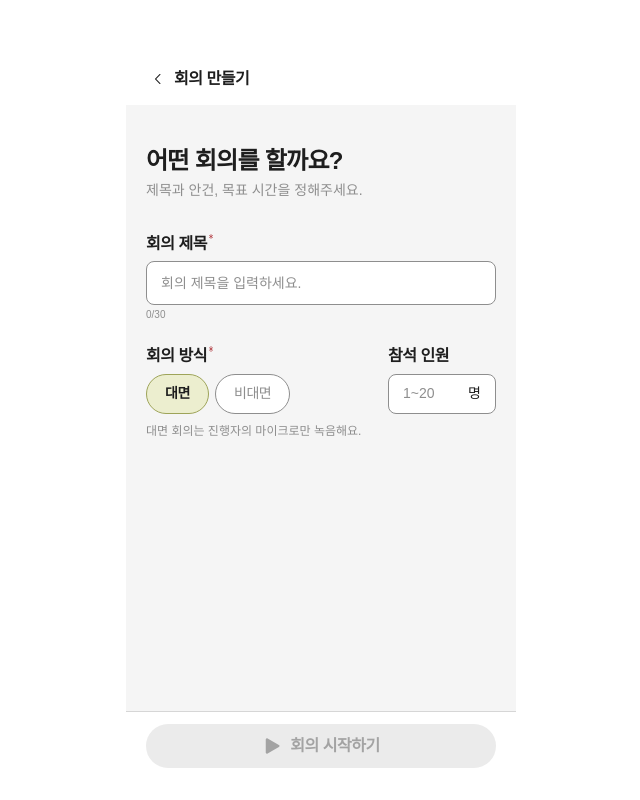
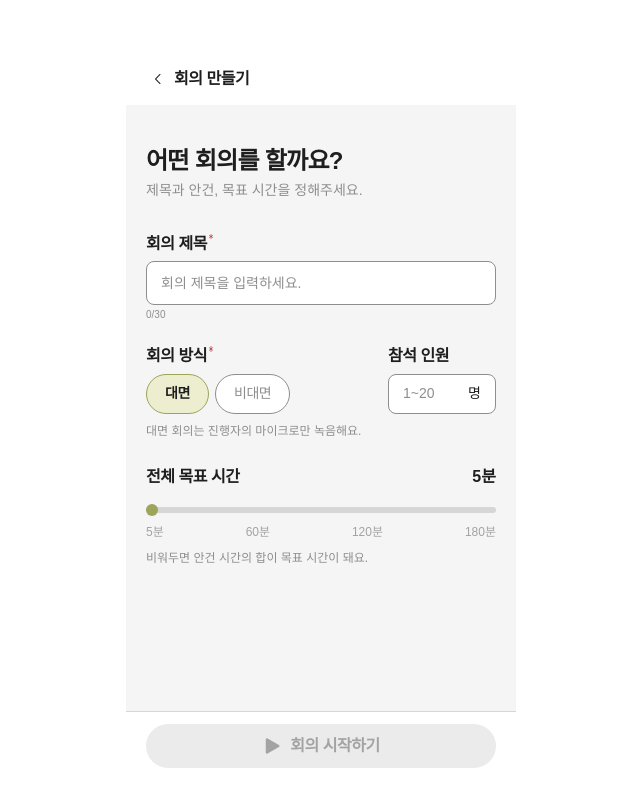
Before and after one commit to kaltoe/frontend, a React app: page /setup in a window 1280 px wide. Shown: the whole page, without its empty margins (319-959 px from the left). Built offline with nearby package versions, Linux system fonts and the light colour scheme; the HTML template or start-up script is replaced by a standard one; a web font is replaced by a local one.

Commit message:
feat: 전체 목표 시간 슬라이더 구현

```diff
--- a/src/pages/before/SetupPage/SetupPage.jsx
+++ b/src/pages/before/SetupPage/SetupPage.jsx
@@ -3,6 +3,7 @@ import { playGray } from '@/assets';
 import { BackHeader } from '@/components/common/BackHeader/BackHeader';
 import { BottomBar } from '@/components/common/BottomBar/BottomBar';
 import { FieldLabel } from './components/FieldLabel';
+import { TargetTimeSlider } from './components/TargetTimeSlider';
 import {
   MEETING_TYPES,
   PARTICIPANTS_MAX,
@@ -15,6 +16,7 @@ export const SetupPage = () => {
   const [title, setTitle] = useState('');
   const [meetingType, setMeetingType] = useState(MEETING_TYPES[0].value);
   const [participants, setParticipants] = useState('');
+  const [targetTime, setTargetTime] = useState(null);
 
   const isTitleTooLong = title.length > TITLE_MAX_LENGTH;
 
@@ -114,6 +116,8 @@ export const SetupPage = () => {
               </p>
             )}
           </section>
+
+          <TargetTimeSlider value={targetTime} onChange={setTargetTime} />
         </div>
       </main>
 
--- /dev/null
+++ b/src/pages/before/SetupPage/components/TargetTimeSlider.jsx
@@ -0,0 +1,60 @@
+import {
+  TARGET_TIME_MAX,
+  TARGET_TIME_MIN,
+  TARGET_TIME_SCALE,
+  TARGET_TIME_STEP,
+} from '../constants';
+import styles from './TargetTimeSlider.module.scss';
+
+// value가 null이면 목표 시간을 정하지 않은 상태 (안건 시간의 합을 목표 시간으로 사용)
+export const TargetTimeSlider = ({ value, onChange }) => {
+  const isSet = value !== null;
+  const sliderValue = isSet ? value : TARGET_TIME_MIN;
+  const percent =
+    ((sliderValue - TARGET_TIME_MIN) / (TARGET_TIME_MAX - TARGET_TIME_MIN)) *
+    100;
+
+  return (
+    <section className={styles.targetTime}>
+      <div className={styles.body}>
+        <div className={styles.header}>
+          <label className={styles.label} htmlFor="meeting-target-time">
+            전체 목표 시간
+          </label>
+          <div className={styles.valueRow}>
+            <strong className={styles.value}>{sliderValue}분</strong>
+            {isSet && (
+              <button
+                className={styles.resetButton}
+                type="button"
+                onClick={() => onChange(null)}
+              >
+                취소
+              </button>
+            )}
+          </div>
+        </div>
+
+        <div className={styles.sliderArea}>
+          <input
+            id="meeting-target-time"
+            className={`${styles.slider} ${isSet ? styles.sliderActive : ''}`}
+            type="range"
+            min={TARGET_TIME_MIN}
+            max={TARGET_TIME_MAX}
+            step={TARGET_TIME_STEP}
+            value={sliderValue}
+            onChange={(event) => onChange(Number(event.target.value))}
+            style={{ '--percent': `${percent}%` }}
+          />
+          <div className={styles.scale}>
+            {TARGET_TIME_SCALE.map((minute) => (
+              <span key={minute}>{minute}분</span>
+            ))}
+          </div>
+        </div>
+      </div>
+      <p className={styles.hint}>비워두면 안건 시간의 합이 목표 시간이 돼요.</p>
+    </section>
+  );
+};
--- /dev/null
+++ b/src/pages/before/SetupPage/components/TargetTimeSlider.module.scss
@@ -0,0 +1,119 @@
+@use '@/styles/variables' as *;
+@use '@/styles/function' as *;
+
+.targetTime {
+  @include flex(column, stretch, flex-start, 8px);
+}
+
+.body {
+  @include flex(column, stretch, flex-start, 12px);
+}
+
+.header {
+  @include flex(row, center, space-between);
+}
+
+.label {
+  font-size: $font-size-16;
+  font-weight: $font-weight-bold;
+  line-height: 1.22;
+  letter-spacing: -0.03em;
+  color: $color-gray-900;
+}
+
+.valueRow {
+  @include flex(row, center, flex-end, 8px);
+  line-height: 1.55;
+  white-space: nowrap;
+}
+
+.value {
+  font-size: $font-size-16;
+  font-weight: $font-weight-bold;
+  color: $color-gray-900;
+}
+
+.resetButton {
+  border: none;
+  background: transparent;
+  font-size: $font-size-12;
+  line-height: 1.55;
+  color: $color-gray-500;
+  text-decoration: underline;
+  cursor: pointer;
+}
+
+.sliderArea {
+  @include flex(column, stretch, flex-start, 4px);
+}
+
+$track-height: 6px;
+$thumb-size: 12px;
+
+.slider {
+  --fill-color: transparent;
+  width: 100%;
+  height: 18px;
+  margin: 0;
+  background: transparent;
+  appearance: none;
+  -webkit-appearance: none;
+  cursor: pointer;
+
+  &::-webkit-slider-runnable-track {
+    height: $track-height;
+    border-radius: 999px;
+    background: linear-gradient(
+      to right,
+      var(--fill-color) var(--percent),
+      $color-gray-200 var(--percent)
+    );
+  }
+
+  &::-moz-range-track {
+    height: $track-height;
+    border-radius: 999px;
+    background: linear-gradient(
+      to right,
+      var(--fill-color) var(--percent),
+      $color-gray-200 var(--percent)
+    );
+  }
+
+  &::-webkit-slider-thumb {
+    width: $thumb-size;
+    height: $thumb-size;
+    margin-top: calc(($track-height - $thumb-size) / 2);
+    border: none;
+    border-radius: 50%;
+    background-color: $color-primary-500;
+    -webkit-appearance: none;
+  }
+
+  &::-moz-range-thumb {
+    width: $thumb-size;
+    height: $thumb-size;
+    border: none;
+    border-radius: 50%;
+    background-color: $color-primary-500;
+  }
+}
+
+.sliderActive {
+  --fill-color: #{$color-primary-500};
+}
+
+.scale {
+  @include flex(row, flex-start, space-between);
+  height: 18px;
+  font-size: $font-size-12;
+  line-height: 1.5;
+  color: $color-gray-400;
+  white-space: nowrap;
+}
+
+.hint {
+  font-size: $font-size-12;
+  line-height: 1.55;
+  color: $color-gray-500;
+}
```
